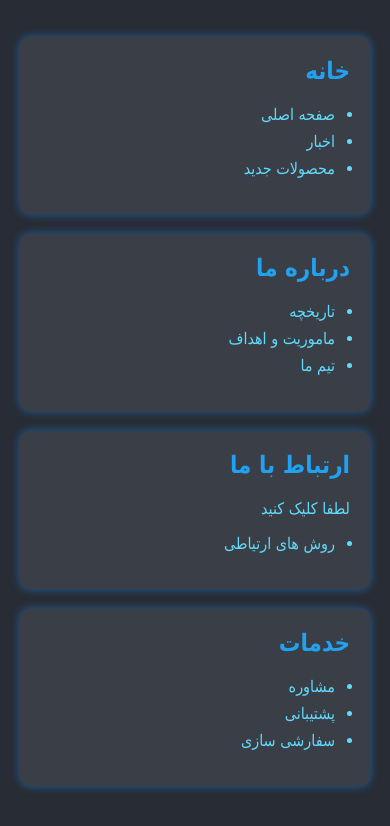
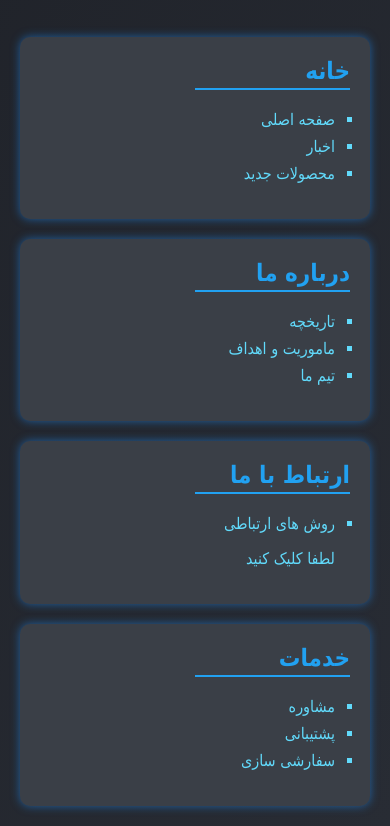
Before and after one commit to sina-mansouri7798/flex-boxes, a plain HTML site: page index.html in a window 390 px wide. Shown: the part 120-946 px from the top of the page. Drawn offline with Linux system fonts and the light colour scheme.

Commit message:
index.html

```diff
--- a/index.html
+++ b/index.html
@@ -7,56 +7,111 @@
   <style>
     body {
       font-family: Tahoma, sans-serif;
-    background-color: #282c34;
+      background: linear-gradient(120deg, #20232a, #282c34);
       color: #61dafb;
       direction: rtl;
       margin: 0;
       padding: 20px;
+      overflow-x: hidden;
     }
+
     h1 {
       text-align: center;
       margin-bottom: 40px;
+      font-size: 2em;
+      animation: fadeIn 1.5s ease forwards;
     }
+
     .container {
       display: flex;
       gap: 20px;
       justify-content: center;
       flex-wrap: wrap;
     }
+
     .box {
       background-color: #3a3f47;
       padding: 20px;
       border-radius: 10px;
       width: 250px;
       box-shadow: 0 0 10px #1e90ff88;
-    transition: transform 0.3s ease;
+      transition: transform 0.3s ease, box-shadow 0.3s ease;
+      opacity: 0;
+      animation: fadeInUp 0.8s ease forwards;
+      animation-delay: 0.3s;
     }
+
     .box:hover {
-    transform: scale(1.05);
+      transform: translateY(-5px) scale(1.05);
+      box-shadow: 0 0 15px #00bfff88;
     }
+
     .box h2 {
       margin-top: 0;
       color: #21a1f1;
+      position: relative;
+      padding-bottom: 5px;
     }
+
+    .box h2::after {
+      content: '';
+      position: absolute;
+      bottom: 0;
+      right: 0;
+      width: 50%;
+      height: 2px;
+      background-color: #21a1f1;
+      transition: width 0.3s ease;
+    }
+
+    .box:hover h2::after {
+      width: 100%;
+    }
+
     ul {
       padding-right: 15px;
+      list-style-type: square;
     }
+
     ul li {
       margin-bottom: 8px;
     }
+
     ul li a {
       color: #61dafb;
       text-decoration: none;
-    transition: color 0.2s ease;
+      transition: all 0.3s ease;
     }
+
     ul li a:hover {
-    color: #21a1f1;
+      color: #00ffff;
+      text-decoration: underline;
     }
-   @media(max-width:600px)
-  {
-  .box
-    {
-      width:100%;
+
+    @media (max-width: 600px) {
+      .box {
+        width: 100%;
+      }
+    }
+
+    /* Animations */
+    @keyframes fadeInUp {
+      from {
+        transform: translateY(20px);
+        opacity: 0;
+      }
+      to {
+        transform: translateY(0);
+        opacity: 1;
+      }
+    }
+
+    @keyframes fadeIn {
+      from {
+        opacity: 0;
+      }
+      to {
+        opacity: 1;
       }
     }
   </style>
@@ -82,9 +137,9 @@
     </div>
     <div class="box">
       <h2>ارتباط با ما</h2>
-    لطفا کلیک کنید
       <ul>
-      <li><a href="tele.html">روش های ارتیاطی</a></li>
+        <li><a href="tele.html">روش های ارتباطی</a></li>
+        <P>لطفا کلیک کنید </P>
       </ul>
     </div>
     <div class="box">
```
Lines whose indentation alone changed are shown as unchanged.
